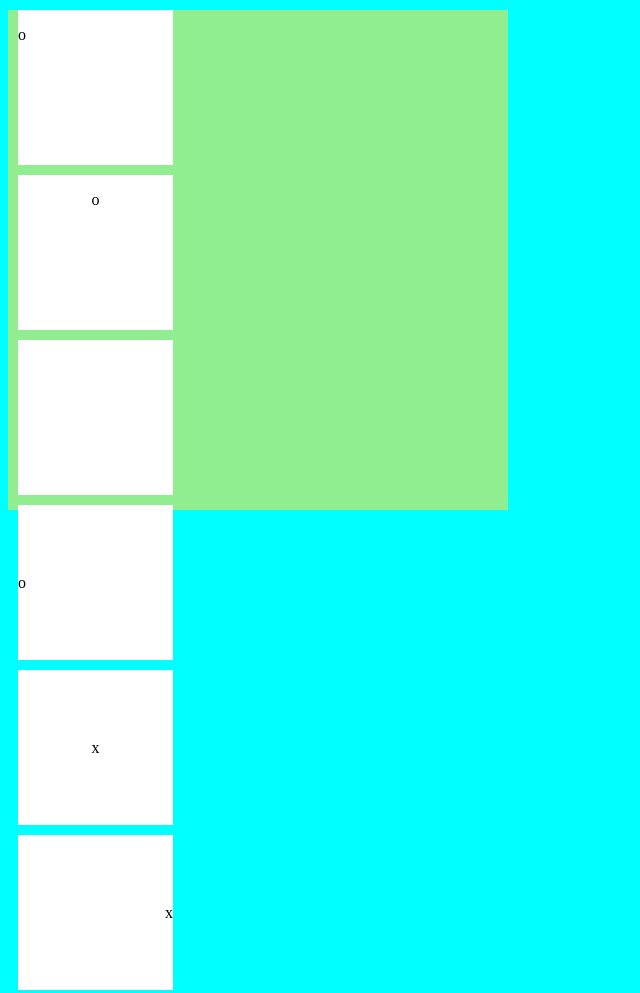
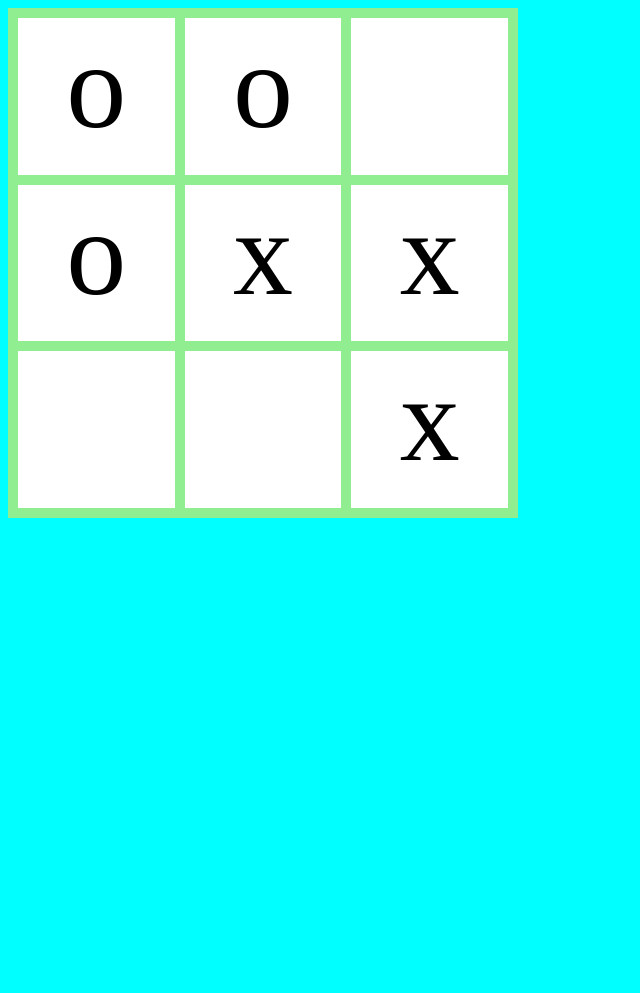
Before and after one commit to sncy/TradingStrategies, a plain HTML site: page Hola.html in a window 1280 px wide. Shown: the top 993 px of the page, without its empty margins (0-640 px from the left). After the commit the page ends 800 px from the top, so only its background shows below. Drawn offline with Linux system fonts and the light colour scheme.

Commit message:
seperate mystyle.css and fine tune with displayGrid

```diff
--- a/Hola.html
+++ b/Hola.html
@@ -3,64 +3,56 @@
 <head>
     <meta charset="utf-8">
     <title>Game</title>
-    <style>
-        body {
-            background-color:cyan;
-        }
-
-        #boxes {
-            background-color:lightgreen;
-            height: 500px;
-            width: 500px;
-        }
-
-        .box-div {
-            width: 31%;
-            height: 31%;
-            margin: 10px;
-            display:flex;
-            background-color: white;
-        }
-
-        .top { align-items: flex-start; }
-        .middle { align-items: center; }
-        .bottom { align-items: flex-end; }
-
-        .left { justify-content: flex-start; }
-        .center { justify-content: center; }
-        .right { justify-content: flex-end; }
-    </style>
+    <link rel="stylesheet" type="text/css" href="mystyle.css">
 </head>
 <body>
     <div id="boxes">
         <div class="box-div top left top-left">
-            <p>o</p>
+            <div class="box-inner-div">
+                <span>o</span>
+            </div>
         </div>
         <div class="box-div top center top-center">
-            <p>o</p>
+            <div class="box-inner-div">
+                <span>o</span>
+            </div>
         </div>
         <div class="box-div top right top-right">
-            <p></p>
+            <div class="box-inner-div">
+                <span></span>
+            </div>
         </div>
 
         <div class="box-div middle left middle-left">
-            <p>o</p>
+            <div class="box-inner-div">
+                <span>o</span>
+            </div>
         </div>
         <div class="box-div middle center middle-center">
-            <p>x</p>
+            <div class="box-inner-div">
+                <span>x</span>
+            </div>
         </div>
         <div class="box-div middle right middle-right">
-            <p>x</p>
+            <div class="box-inner-div">
+                <span>x</span>
+            </div>
         </div>
 
         <div class="box-div bottom left bottom-left">
-            <p></p>
+            <div class="box-inner-div">
+                <span></span>
+            </div>
         </div>
         <div class="box-div bottom center bottom-center">
-            <p></p>
+            <div class="box-inner-div">
+                <span></span>
+            </div>
         </div>
         <div class="box-div bottom right bottom-right">
-            <p>x</p>
+            <div class="box-inner-div">
+                <span>x</span>
+            </div>
         </div>
     </div>
 </body>
--- /dev/null
+++ b/mystyle.css
@@ -0,0 +1,25 @@
+body {
+    background-color:cyan;
+}
+
+#boxes {
+    background-color:lightgreen;
+    height: 500px;
+    width: 500px;
+    display: grid;
+    grid-template-columns: auto auto auto;
+    padding: 5px;
+}
+
+.box-div {
+    padding: 5px;
+}
+
+.box-inner-div {
+    width: 100%;
+    height: 100%;
+    text-align: center;
+    background-color: white;
+}
+
+span { font-size: 120px; }
```
